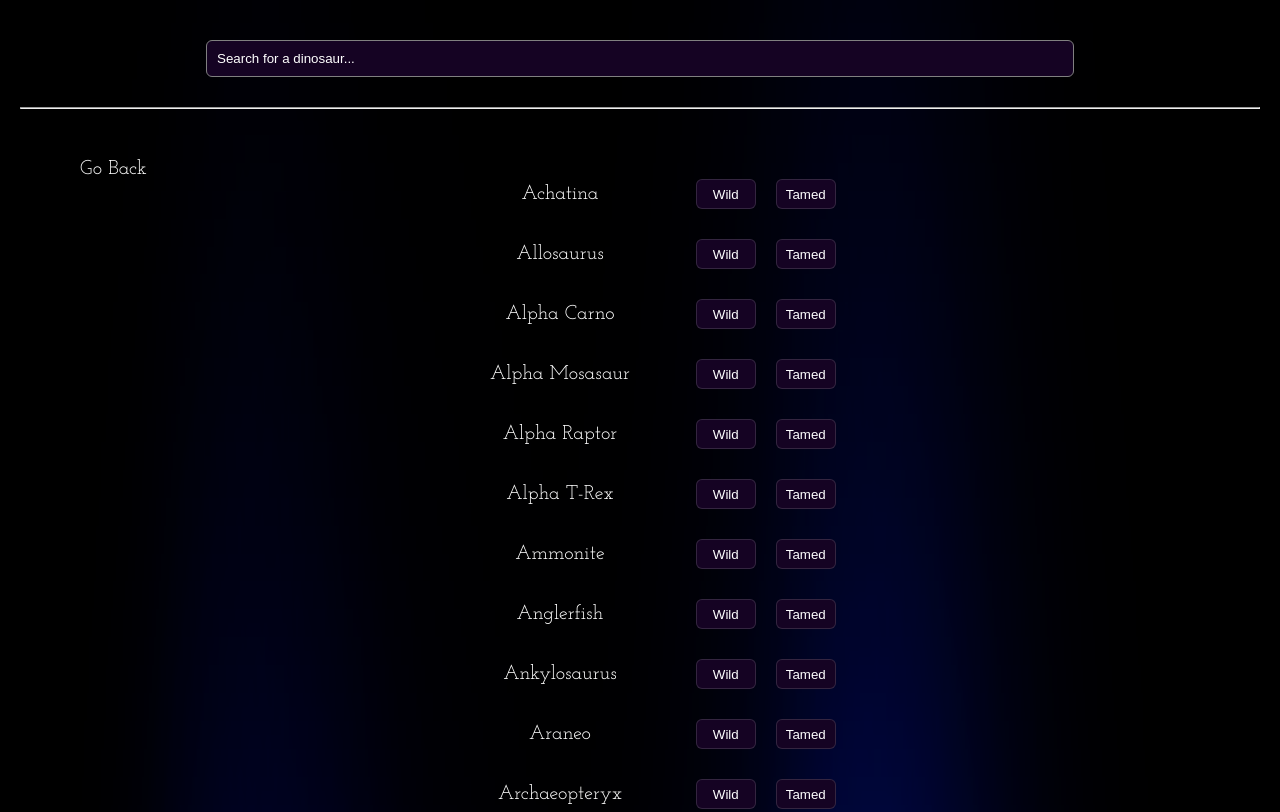
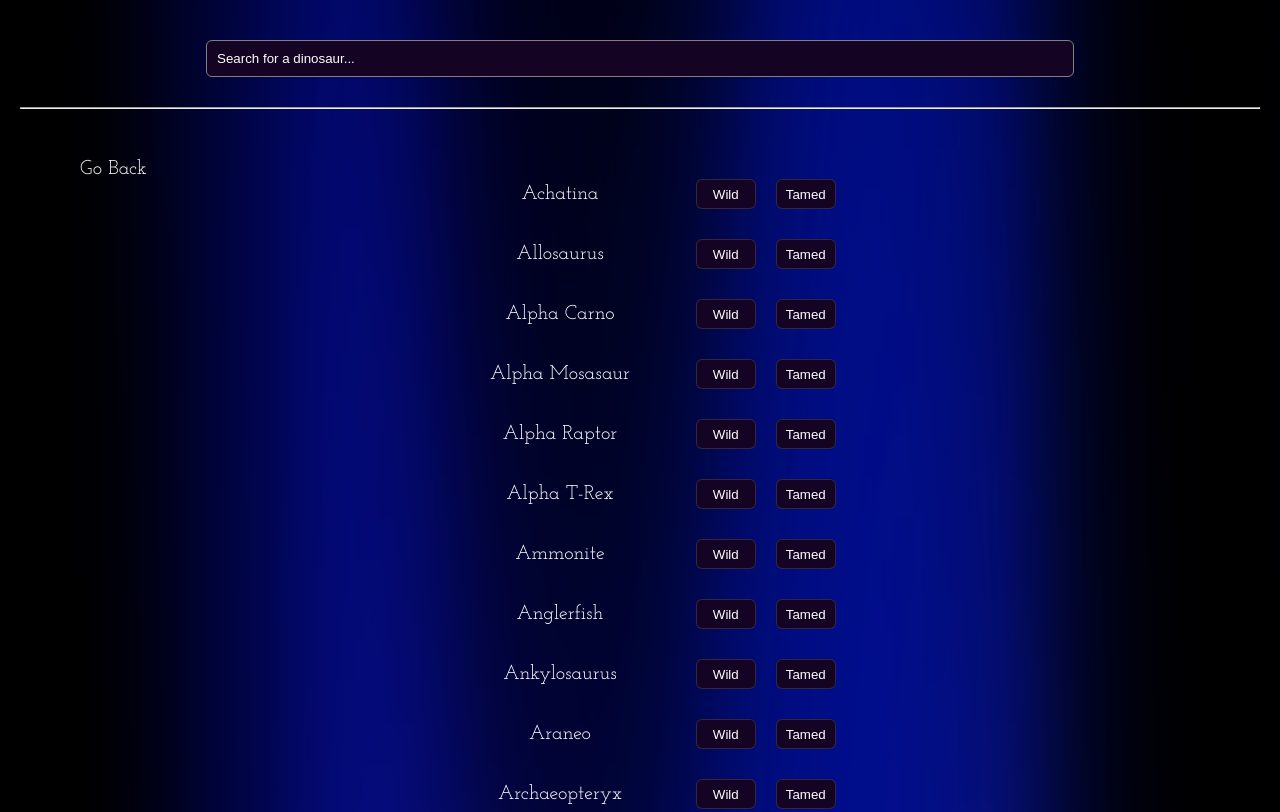
Before and after one commit to tdesignwebs/Ark-from-m3hmet072, a plain HTML site: page Dino/Dino.html in a window 1280 px wide. Shown: the top 812 px of the page. Drawn offline with Linux system fonts and the light colour scheme.

Commit message:
Update Dino.html

```diff
--- a/Dino/Dino.html
+++ b/Dino/Dino.html
@@ -20,7 +20,7 @@
             margin: 0;
             padding: 20px;
             width: 100%;
-            height: 1450vh;
+            height: 1350vh;
             background-image: url(../image/background-3.png);
             font-size: 20px;
             font-weight: medium;
@@ -28,10 +28,10 @@
             background-color: black;
             background-position: center;
             position: relative;
-            background-repeat: no-repeat;
+            background-repeat: repeat;
             background-size: cover;
             margin-bottom: 30px;
-            background-size: 1200px 120%;
+            background-size: 1200px 190%;
         }
 
         html {
```
